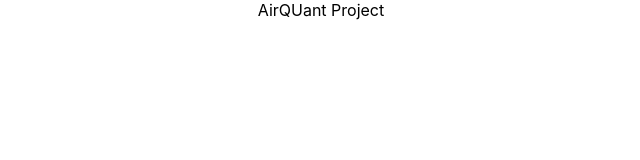
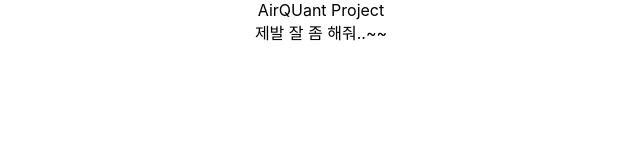
Before and after one commit to samseburn/AirQuant-practice, a React (Create React App) app: page / in a window 1280 px wide. Shown: the top 160 px of the page, without its empty margins (319-959 px from the left). Built offline with nearby package versions, Linux system fonts and the light colour scheme.

Commit message:
test : seoyoonTest

```diff
--- a/src/App.js
+++ b/src/App.js
@@ -1,7 +1,10 @@
 import './App.css';
+import SeoyoonTest from './Seoyoon/SeoyoonTest';
 
 function App() {
-	return <div className="App">AirQUant Project</div>;
+	return <div className="App">AirQUant Project
+	<SeoyoonTest/>
+	</div>;
 }
 
 export default App;
--- /dev/null
+++ b/src/Seoyoon/SeoyoonTest.jsx
@@ -0,0 +1,11 @@
+import React from 'react';
+
+const SeoyoonTest = () => {
+    return (
+        <div>
+            제발 잘 좀 해줘..~~
+        </div>
+    );
+};
+
+export default SeoyoonTest;
```
